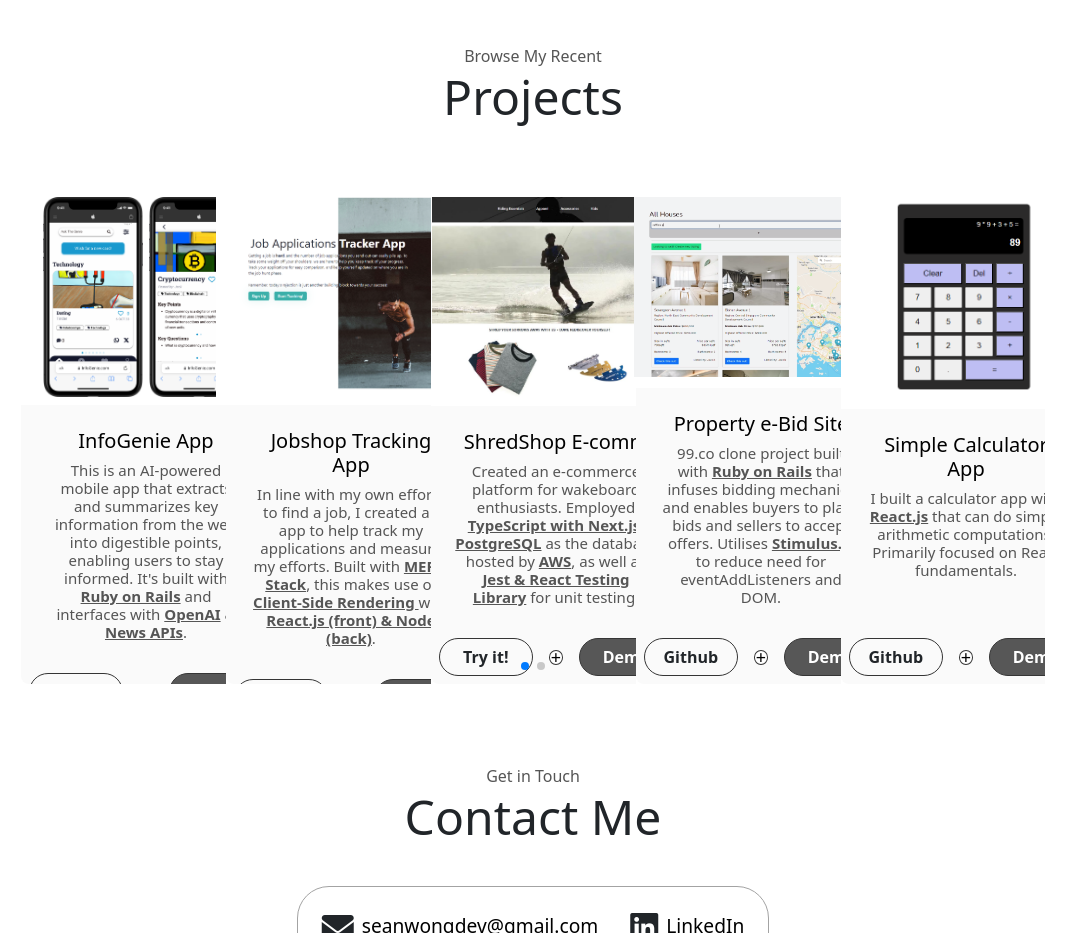
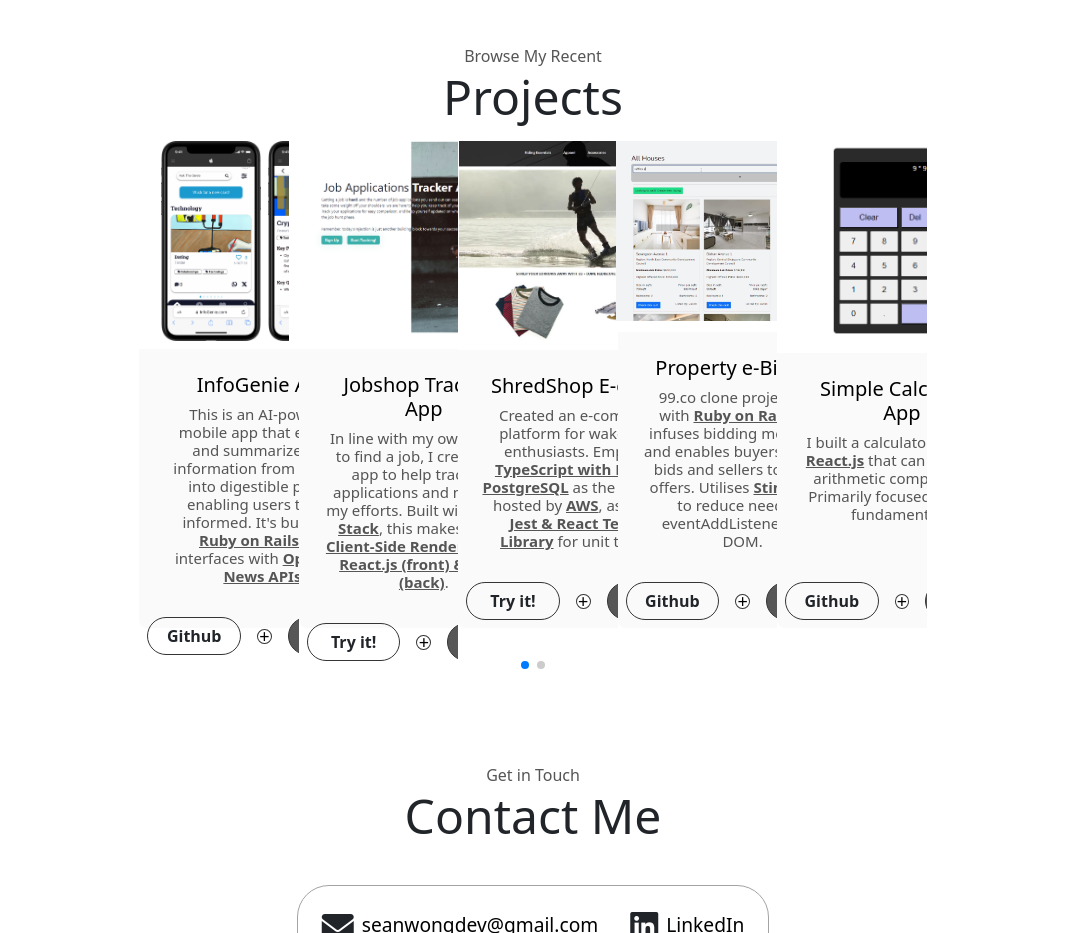
Before and after one commit to seanwongdev/personal-website, a plain HTML site: page index.html in a window 1280 px wide. Shown: the part 1860-2793 px from the top of the page, without its empty margins (107-1183 px from the left). Drawn offline with nearby package versions, Linux system fonts and the light colour scheme.

Commit message:
added pagination formatting

```diff
--- a/index.html
+++ b/index.html
@@ -265,26 +265,12 @@
           </div>
         </div>
       </div>
-      <div class="experience-details-container swiper-container mySwiper">
-        <div class="about-containers swiper-wrapper">
 
 
 
-
-
-
-
-
-
-
-
-        </div>
-      </div>
-    </section>
-
     <div class="swiper mySwiper">
       <!-- Additional required wrapper -->
-      <div class="swiper-wrapper">
+      <div class=" swiper-wrapper">
         <!-- Slides -->
         <div class="swiper-slide"><div
           class="infogenie color-container d-flex flex-column"
@@ -732,7 +718,7 @@
       <!-- If we need scrollbar -->
 
     </div>
-
+  </section>
 
 
 
--- a/src/js/index.js
+++ b/src/js/index.js
@@ -108,7 +108,7 @@ openCalculator.addEventListener("click", function (e) {
 
 const swiper = new Swiper(".mySwiper", {
   slidesPerView: 5,
-  spaceBetween: 1,
+  spaceBetween: 10,
   pagination: {
     el: ".swiper-pagination",
     clickable: true,
--- a/style.css
+++ b/style.css
@@ -8,8 +8,8 @@
 }
 
 .swiper {
-  width: 80%;
-  height: 100%;
+  width: 82%;
+  height: 550px;
 }
 
 .swiper-slide {
@@ -19,6 +19,10 @@
   display: flex;
   justify-content: center;
   align-items: center;
+}
+
+.swiper-pagination-bullets {
+  bottom: -10px;
 }
 
 * {
```
